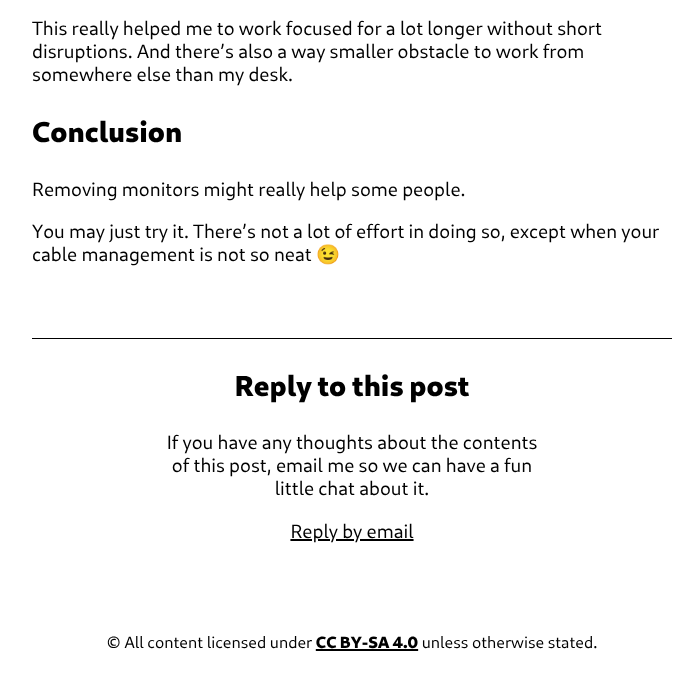
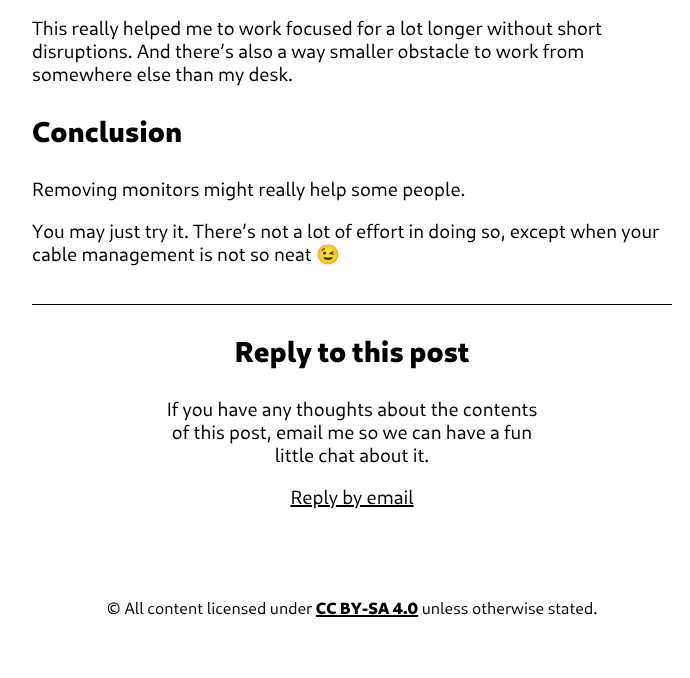
Before and after one commit to konstantintutsch/website, a Jekyll site: the page built from _posts/2023-09-26-just-a-laptop.md, in a window 1280 px wide. Shown: the part 1314-1992 px from the top of the page, without its empty margins (264-954 px from the left). Built offline with Jekyll 4.4.1, drawn with Linux system fonts in a browser that asks for light colours; after the commit the page ends 1958 px from its top, so only the background shows below that.

Commit message:
Decrease margin between post and reply by

```diff
--- a/assets/css/blog.css
+++ b/assets/css/blog.css
@@ -96,7 +96,7 @@ span.caption {
 /* reply to post */
 .reply {
     text-align: center;
-    margin-top: 8vh;
+    margin-top: 2em;
     border-top: solid var(--foreground) 0.1em;
 }
 .reply p {
```
